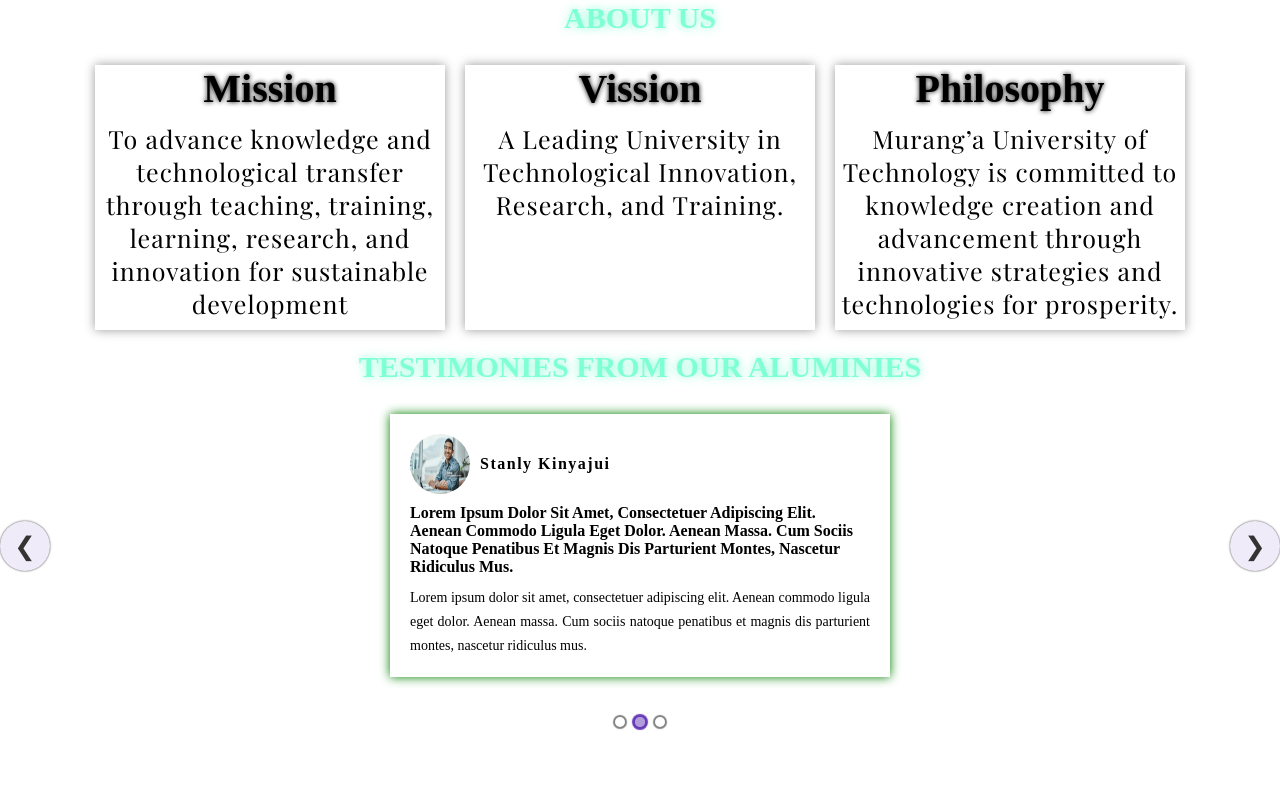
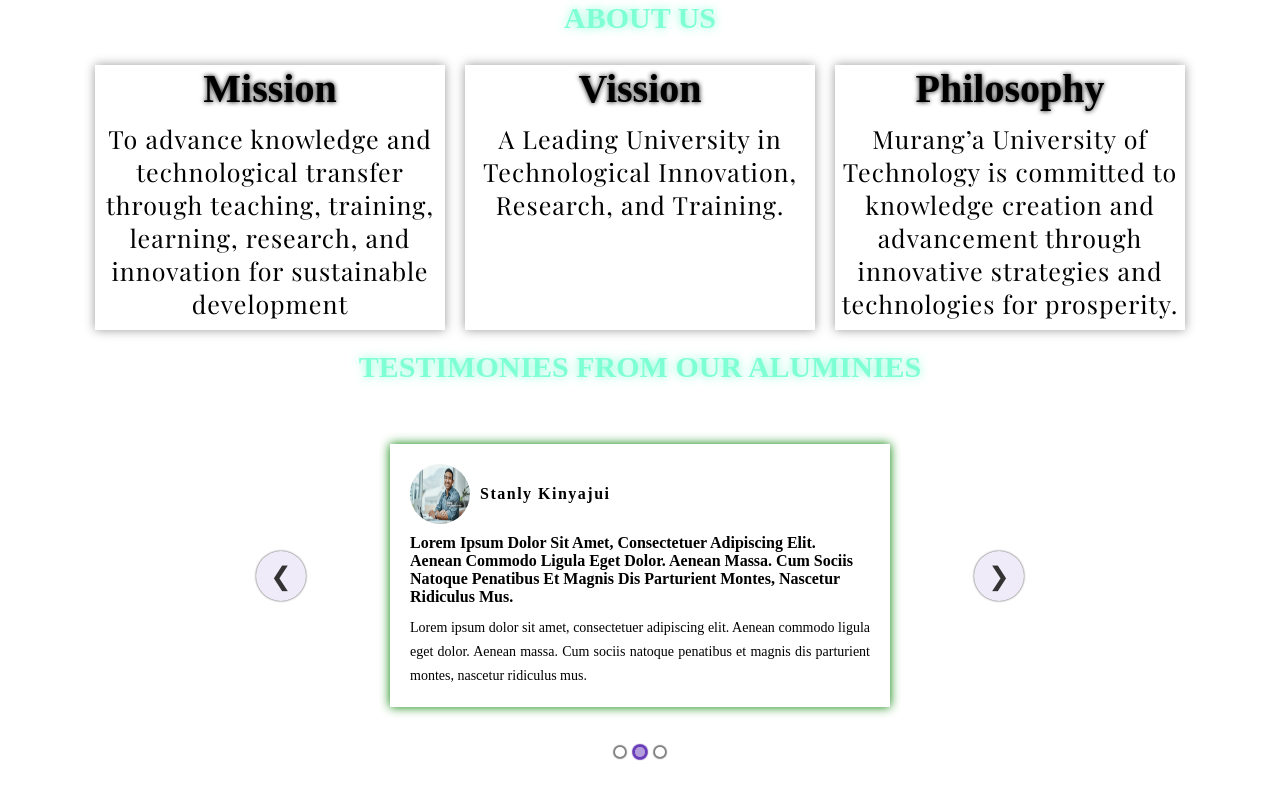
Before and after one commit to mosesnzioka/MUT-tech-club, a React (Vite) app: page / in a window 1280 px wide. Shown: the part 835-1635 px from the top of the page. Before the commit the page ends 1567 px from the top, so only its background shows below. Built offline with nearby package versions, Linux system fonts and the light colour scheme; a web font is replaced by a local one.

Commit message:
creating a home page

```diff
--- a/src/components/Testimonies/testimonies.css
+++ b/src/components/Testimonies/testimonies.css
@@ -1,3 +1,8 @@
+.testimony-container{
+    width: 60%;
+    margin: 4rem auto;
+}
+
 .testimonies-card{
     box-shadow: 0 0 1rem green;
     width: 50rem;
```
